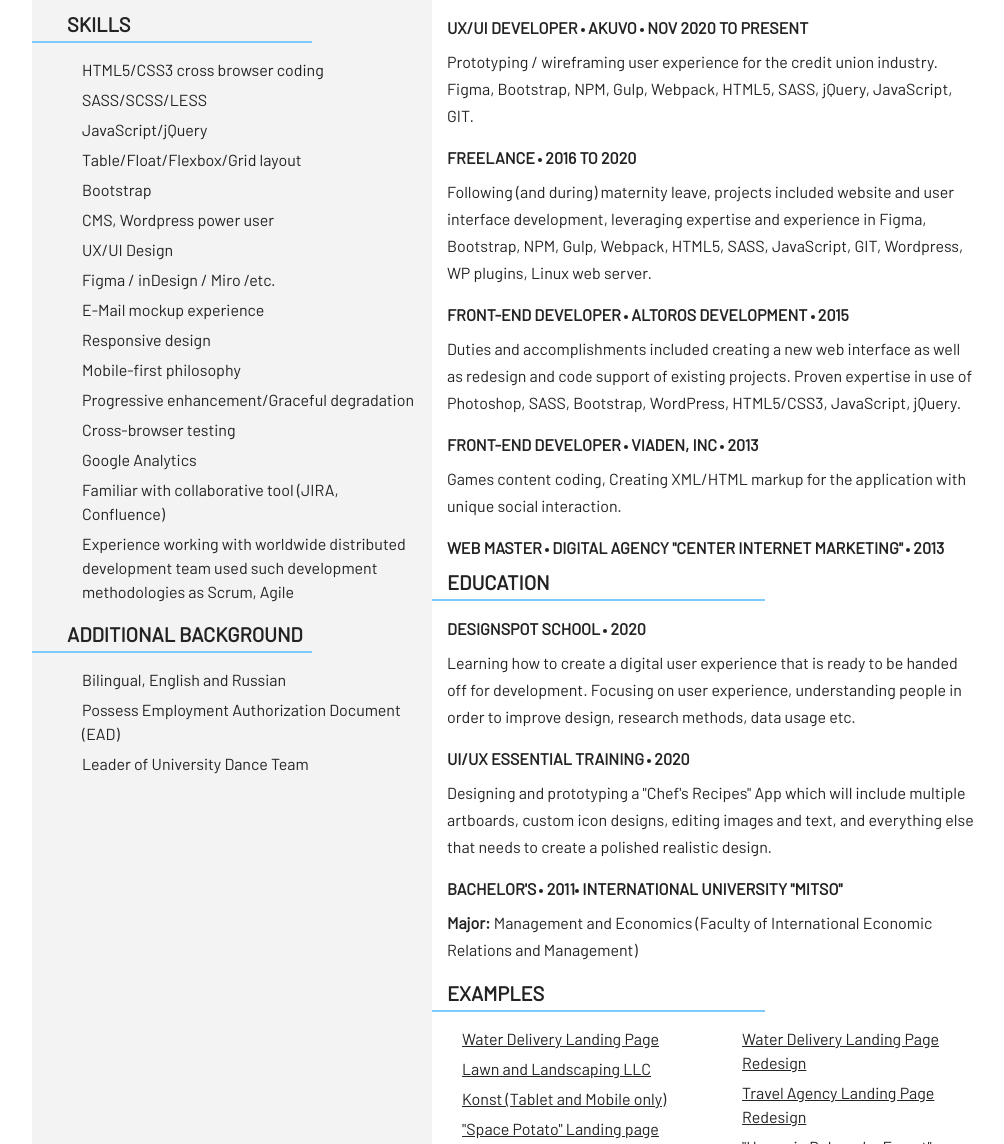
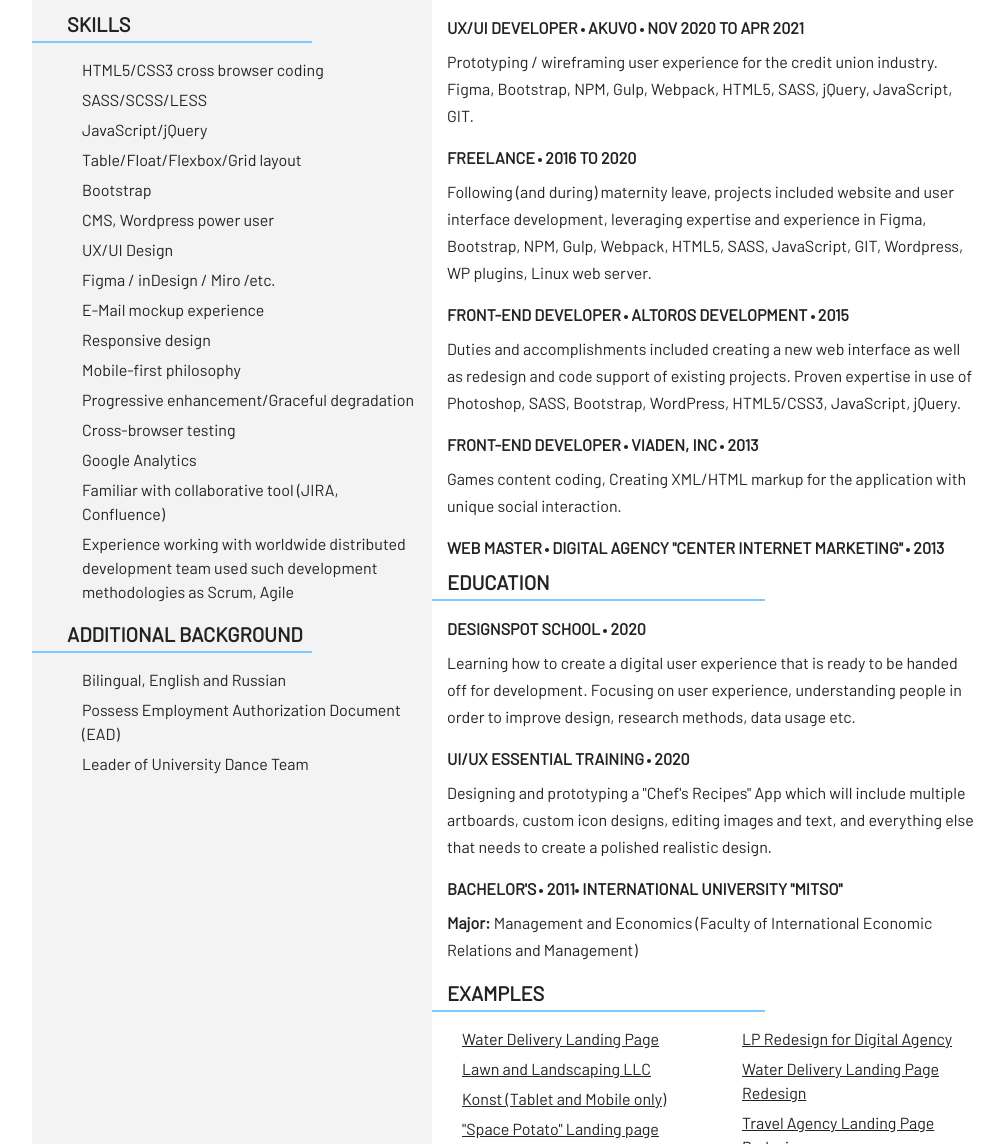
Before and after one commit to kate-pote/resume_project_redesign, a website: page app/index.html in a window 1280 px wide. Shown: the part 262-1406 px from the top of the page, without its empty margins (128-1132 px from the left). Drawn offline with nearby package versions, Linux system fonts and the light colour scheme; files that its build step writes are made by us from their sources.

Commit message:
Update index.html

```diff
--- a/app/index.html
+++ b/app/index.html
@@ -68,8 +68,7 @@
             <li>Leader of University Dance Team</li>
           </ul>
         </aside>
-        <article class="cont-col col-md-7">
-          <h3>objective</h3>
+            <article class="cont-col col-md-7">          <h3>objective</h3>
           <p>To obtain a position as a front-end developer, using my more than 4 years of experience in HTML and CSS
             coding in omnichannel applications. I also have work experience in a product team and shared service team.
             Effective communication with customers and within a team. I quickly get in touch with people and know how
@@ -77,7 +76,7 @@
           </p>
 
           <h3>experience</h3>
-          <h4>UX/UI Developer <i class="circle"></i> AKUVO <i class="circle"></i> Nov 2020 to present</h4>
+          <h4>UX/UI Developer <i class="circle"></i> AKUVO <i class="circle"></i> Nov 2020 to Apr 2021</h4>
           <p>
             Prototyping / wireframing user experience for the credit union industry.
             Figma, Bootstrap, NPM, Gulp, Webpack, HTML5, SASS, jQuery, JavaScript, GIT.
@@ -149,6 +148,9 @@
             </div>
             <div class="col-md-6">
               <ul>
+                <li><a href="https://www.figma.com/proto/xQcPDqD2bLxlzQR7TqiDeh/ADATA-redesign?page-id=0%3A1&node-id=44%3A25&viewport=627%2C222%2C0.25596532225608826&scaling=min-zoom"
+                       target="_blank">LP Redesign for Digital Agency </a>
+                </li>
                 <li><a href="https://www.figma.com/proto/q1pUps8VmE8jfMCjY8niQg/water-delivery-redesign?node-id=163%3A237&viewport=-232%2C158%2C0.08632787317037582&scaling=min-zoom"
                        target="_blank">Water Delivery Landing Page Redesign</a>
                 </li>
```
